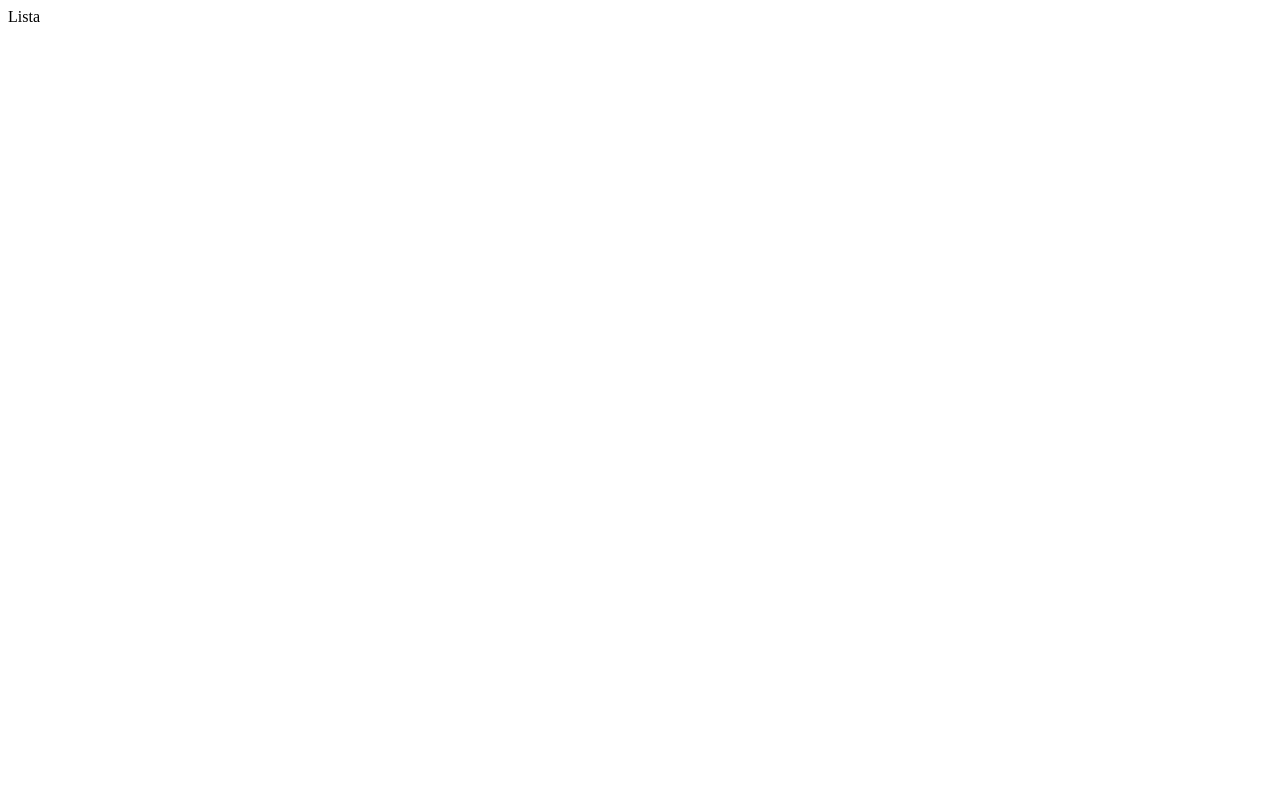
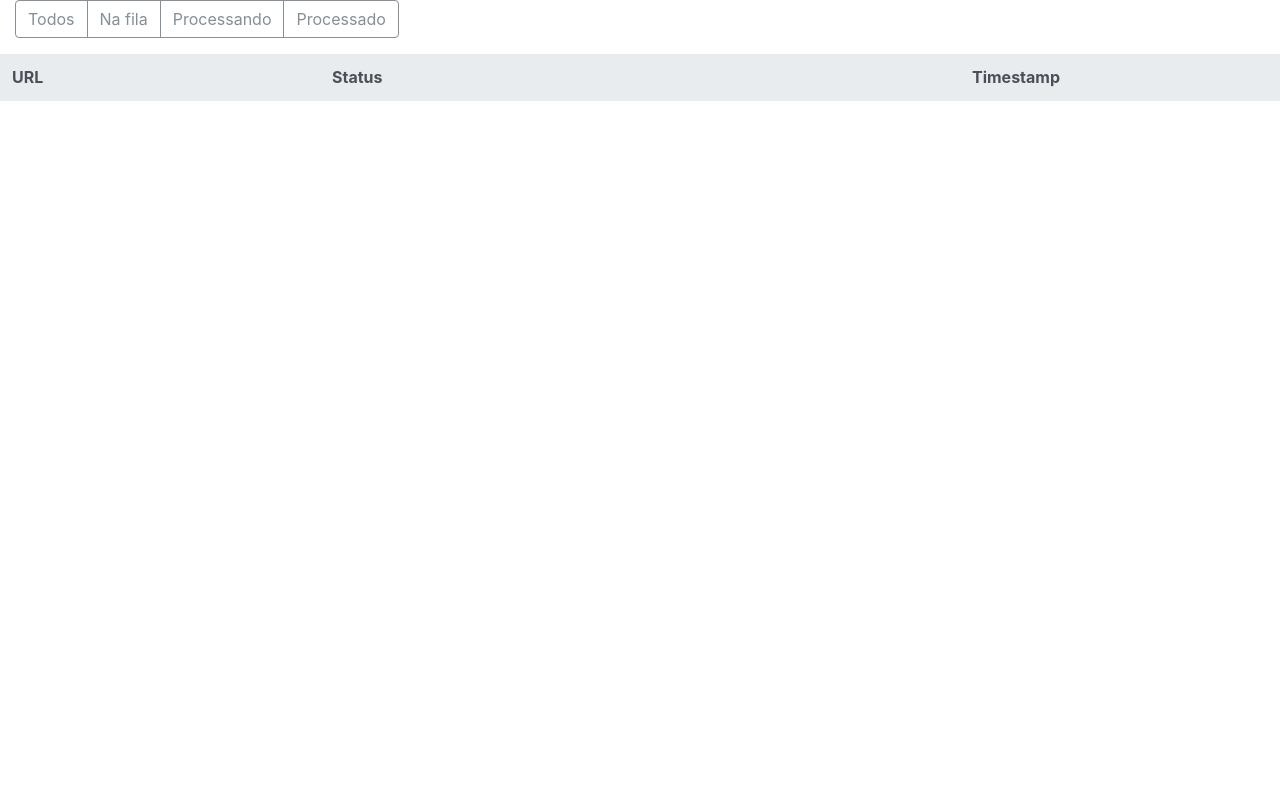
Before and after one commit to raenju/mac5853, a Django app: page /classificador/lista/ in a window 1280 px wide. Before the commit the page is almost empty. Run offline with Django 3.2, Linux system fonts and the light colour scheme; lists and menus that the app fills with data are empty; some libraries are stand-ins or nearby versions.

Commit message:
comecando a listagem das buscas por status de processamento

```diff
--- a/classificador/templates/classificador/lista.html
+++ b/classificador/templates/classificador/lista.html
@@ -1,7 +1,55 @@
 {% load staticfiles %}
 <head>
     <title>Página de Listagem</title>
+    <link rel="stylesheet" href="{% static 'css/bootstrap.min.css' %}" />
+    <style>
+		table {
+		    border-collapse: collapse;
+		    width: 100%;
+		    table-layout: fixed;
+		}
+		th, td {
+		    padding: 10px;
+		    text-align: left;
+		    border-bottom: 1px solid #aaa;
+		    word-wrap: break-word;
+		}
+	</style>
 </head>
 <body>
-Lista
+	<script src="{% static 'js/jquery-3.2.1.min.js' %}"></script>
+    <script src="{% static 'js/bootstrap.min.js' %}"></script>
+
+	<div id='queryform' class="col-12">
+		<form action="{% url 'list_req' %}" method="post">
+		{% csrf_token %}
+			<div class="form-group">
+				<div class="btn-group">
+					<input type="submit" class="btn btn-outline-secondary" name="req_status" value="Todos">
+					<input type="submit" class="btn btn-outline-secondary" name="req_status" value="Na fila">
+					<input type="submit" class="btn btn-outline-secondary" name="req_status" value="Processando">
+					<input type="submit" class="btn btn-outline-secondary" name="req_status" value="Processado">
+				</div>
+			</div>
+		</form>
+	</div>
+
+	<table class="table">
+        <thead class="thead-light">
+            <tr>
+              <th scope="col">URL</th>
+              <th scope="col">Status<th>
+              <th scope="col">Timestamp</th>
+            </tr>
+        </thead>
+        <tbody>
+        {% for ans in sites %}
+            <tr>
+                <td>{{ans.url}}</td>
+                <td>{{ans.status}}</td>
+                <td>{{ans.timestamp}}</td>
+            </tr>
+        {% endfor %}
+        </tbody>
+    </table>
 </body>
--- a/classificador/templates/classificador/resposta.html
+++ b/classificador/templates/classificador/resposta.html
@@ -19,6 +19,7 @@
 <body>
 	<script src="{% static 'js/jquery-3.2.1.min.js' %}"></script>
     <script src="{% static 'js/bootstrap.min.js' %}"></script>
+
 	<table class="table">
         <thead class="thead-light">
             <tr>
--- a/classificador/urls.py
+++ b/classificador/urls.py
@@ -12,5 +12,6 @@ urlpatterns = [
     path('lista/', views.querylist, name='lista'),
 
     path('urls_submit/', views.urls_submit, name='urls_submit'),
-    path('search_submit/', views.search_submit, name='search_submit')
+    path('search_submit/', views.search_submit, name='search_submit'),
+    path('list_req/', views.list_req, name='list_req')
 ]
--- a/classificador/views.py
+++ b/classificador/views.py
@@ -44,8 +44,6 @@ def urls_submit(request):
 		req = Requisicao(url=site, status="Na fila de processamento")
 		req.save()
 		sites.append([site, req])
-
-	#sites = [utl.classif.classificate(utl.html_handler.get_html(site)) for site in site_list]
 
 	for pair in sites:
 		req = pair[1]
@@ -168,3 +166,18 @@ def search_submit(request):
 			context = {"sites":result}
 			return render(request, 'classificador/resposta.html', context)
 	return render(request, 'classificador/resposta.html', context)
+
+def list_req(request):
+	context = {}
+	sites = []
+	status = request.POST.get("req_status", "Todos")
+	if status == "Todos":
+		print(1)
+	if status == "Na fila":
+		print(2)
+	if status == "Processando":
+		print(3)
+	if status == "Processado":
+		print(4)
+	context = {"sites":sites}
+	return render(request, 'classificador/lista.html', context)
```
Also changed, not shown: db.sqlite3.
